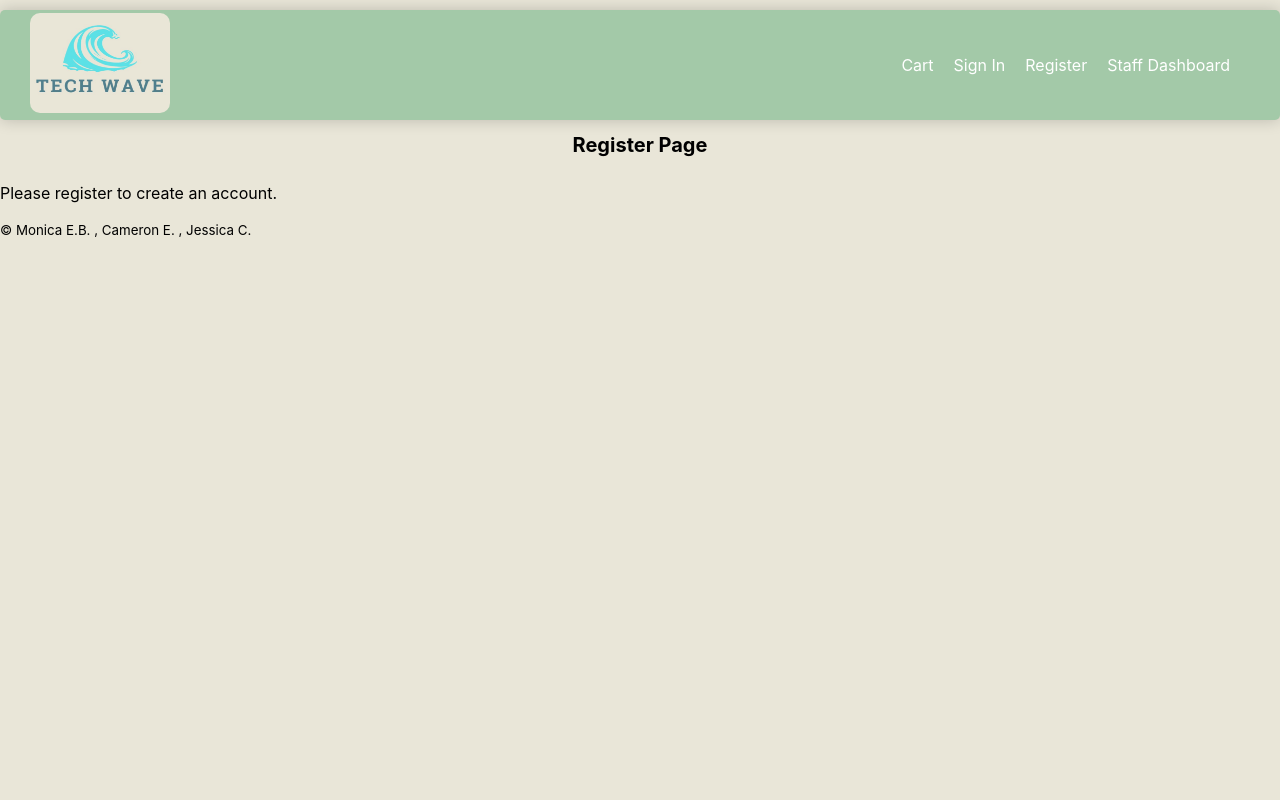
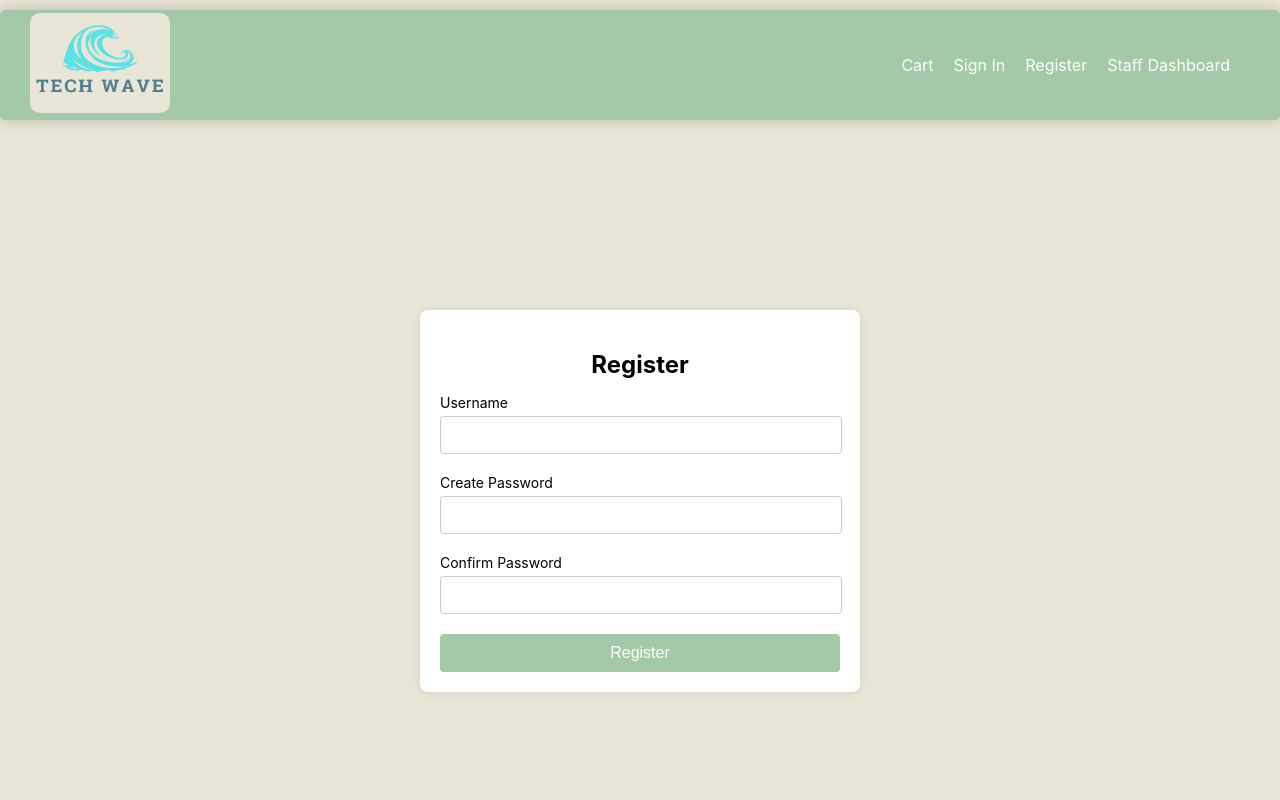
Before and after one commit to Camslaw/CS4092DatabaseAssignment, a React (Create React App) app in the folder App/react-app/: page /register in a window 1280 px wide. Shown: the top 800 px of the page. Built offline with nearby package versions, Linux system fonts and the light colour scheme.

Commit message:
Create the front end for the sign in and registration form

```diff
--- a/App/react-app/public/index.html
+++ b/App/react-app/public/index.html
@@ -36,7 +36,6 @@
       To begin the development, run `npm start` or `yarn start`.
       To create a production bundle, use `npm run build` or `yarn build`.
     -->
-
     <footer>
       <small>&copy; Monica E.B. , Cameron E. , Jessica C.</small>
     </footer>
--- a/App/react-app/src/App.css
+++ b/App/react-app/src/App.css
@@ -19,7 +19,6 @@ body {
   background-color: var(--bg-color);
 }
 
-
-footer{
-  margin: auto;
+footer {
+  margin-top: 300px;
 }
--- a/App/react-app/src/App.js
+++ b/App/react-app/src/App.js
@@ -1,6 +1,7 @@
 import React from 'react';
 import { BrowserRouter as Router, Route, Routes } from "react-router-dom";
 import Navbar from './Navbar';
+import Home from "./Home";
 import Cart from "./Cart";
 import SignIn from "./SignIn";
 import Register from "./Register";
@@ -10,9 +11,10 @@ import './App.css';
 function App() {
   return (
     <Router>
-      <div>
+      <div className="app-container">
         <Navbar />
         <Routes>
+          <Route path="/" element={<Home />} />
           <Route path="/cart" element={<Cart />} />
           <Route path="/signin" element={<SignIn />} />
           <Route path="/register" element={<Register />} />
@@ -21,6 +23,6 @@ function App() {
       </div>
     </Router>
   );
-}
+};
 
 export default App;
--- /dev/null
+++ b/App/react-app/src/Home.js
@@ -0,0 +1,12 @@
+import React from "react";
+
+const Home = () => {
+  return (
+    <div>
+      <h1>Welcome to Tech Wave</h1>
+      <p>This is the home page.</p>
+    </div>
+  );
+};
+
+export default Home;
--- /dev/null
+++ b/App/react-app/src/Register.css
@@ -0,0 +1,56 @@
+.register-container {
+    display: flex;
+    justify-content: center;
+    align-items: center;
+    height: 100%;
+  }
+
+  .register-form {
+    background-color: white;
+    padding: 20px;
+    border-radius: 8px;
+    box-shadow: 0 0 10px rgba(0, 0, 0, 0.1);
+    width: 100%;
+    max-width: 400px;
+    margin-top: 200px;
+  }
+
+  .register-form h2 {
+    margin-bottom: 15px;
+    text-align: center;
+    font-size: 24px;
+  }
+
+  .form-group {
+    margin-bottom: 20px;
+  }
+
+  .form-group label {
+    display: block;
+    margin-bottom: 5px;
+    font-size: 14px;
+  }
+
+  .form-group input {
+    width: 95%;
+    padding: 10px;
+    border: 1px solid #ccc;
+    border-radius: 4px;
+    font-size: 14px;
+  }
+
+  button {
+    width: 100%;
+    padding: 10px;
+    border: none;
+    border-radius: 4px;
+    background-color: var(--sec-color);
+    color: white;
+    font-size: 16px;
+    cursor: pointer;
+    transition: background-color 0.3s;
+  }
+
+  button:hover {
+    background-color: var(--tri-color);
+  }
--- a/App/react-app/src/Register.js
+++ b/App/react-app/src/Register.js
@@ -1,12 +1,27 @@
-import React from "react";
+import React from 'react';
+import './Register.css';
 
 const Register = () => {
-    return (
-        <div>
-            <h1>Register Page</h1>
-            <p>Please register to create an account.</p>
+  return (
+    <div className="register-container">
+      <form className="register-form">
+        <h2>Register</h2>
+        <div className="form-group">
+          <label htmlFor="username">Username</label>
+          <input type="text" id="username" name="username" required />
         </div>
-    );
+        <div className="form-group">
+          <label htmlFor="create-password">Create Password</label>
+          <input type="password" id="create-password" name="create-password" required />
+        </div>
+        <div className="form-group">
+          <label htmlFor="confirm-password">Confirm Password</label>
+          <input type="password" id="confirm-password" name="confirm-password" required />
+        </div>
+        <button type="submit">Register</button>
+      </form>
+    </div>
+  );
 };
 
 export default Register;
--- /dev/null
+++ b/App/react-app/src/SignIn.css
@@ -0,0 +1,56 @@
+  .signin-container {
+    display: flex;
+    justify-content: center;
+    align-items: center;
+    height: 100%;
+  }
+
+  .signin-form {
+    background-color: white;
+    padding: 20px;
+    border-radius: 8px;
+    box-shadow: 0 0 10px rgba(0, 0, 0, 0.1);
+    width: 100%;
+    max-width: 400px;
+    margin-top: 200px;
+  }
+
+  .signin-form h2 {
+    margin-bottom: 15px;
+    text-align: center;
+    font-size: 24px;
+  }
+
+  .form-group {
+    margin-bottom: 20px;
+  }
+
+  .form-group label {
+    display: block;
+    margin-bottom: 5px;
+    font-size: 14px;
+  }
+
+  .form-group input {
+    width: 95%;
+    padding: 10px;
+    border: 1px solid #ccc;
+    border-radius: 4px;
+    font-size: 14px;
+  }
+
+  button {
+    width: 100%;
+    padding: 10px;
+    border: none;
+    border-radius: 4px;
+    background-color: var(--sec-color);
+    color: white;
+    font-size: 16px;
+    cursor: pointer;
+    transition: background-color 0.3s;
+  }
+
+  button:hover {
+    background-color: var(--tri-color);
+  }
--- a/App/react-app/src/SignIn.js
+++ b/App/react-app/src/SignIn.js
@@ -1,12 +1,23 @@
-import React from "react";
+import React from 'react';
+import './SignIn.css';
 
 const SignIn = () => {
-    return (
-        <div>
-            <h1>Sign In Page</h1>
-            <p>Please sign in to continue.</p>
+  return (
+    <div className="signin-container">
+      <form className="signin-form">
+        <h2>Sign In</h2>
+        <div className="form-group">
+          <label htmlFor="username">Username</label>
+          <input type="username" id="username" name="username" required />
         </div>
-    );
+        <div className="form-group">
+          <label htmlFor="password">Password</label>
+          <input type="password" id="password" name="password" required />
+        </div>
+        <button type="submit">Sign In</button>
+      </form>
+    </div>
+  );
 };
 
 export default SignIn;
```
